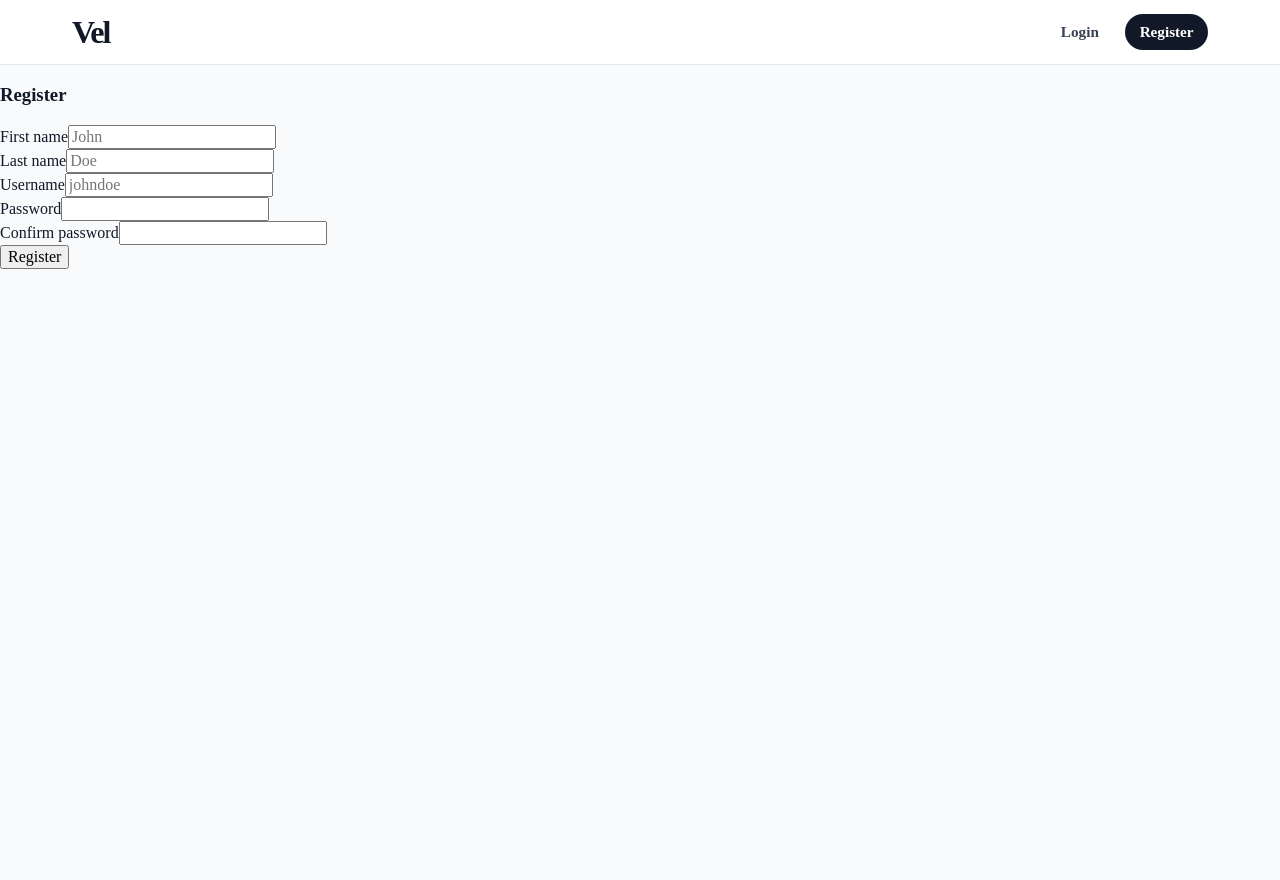
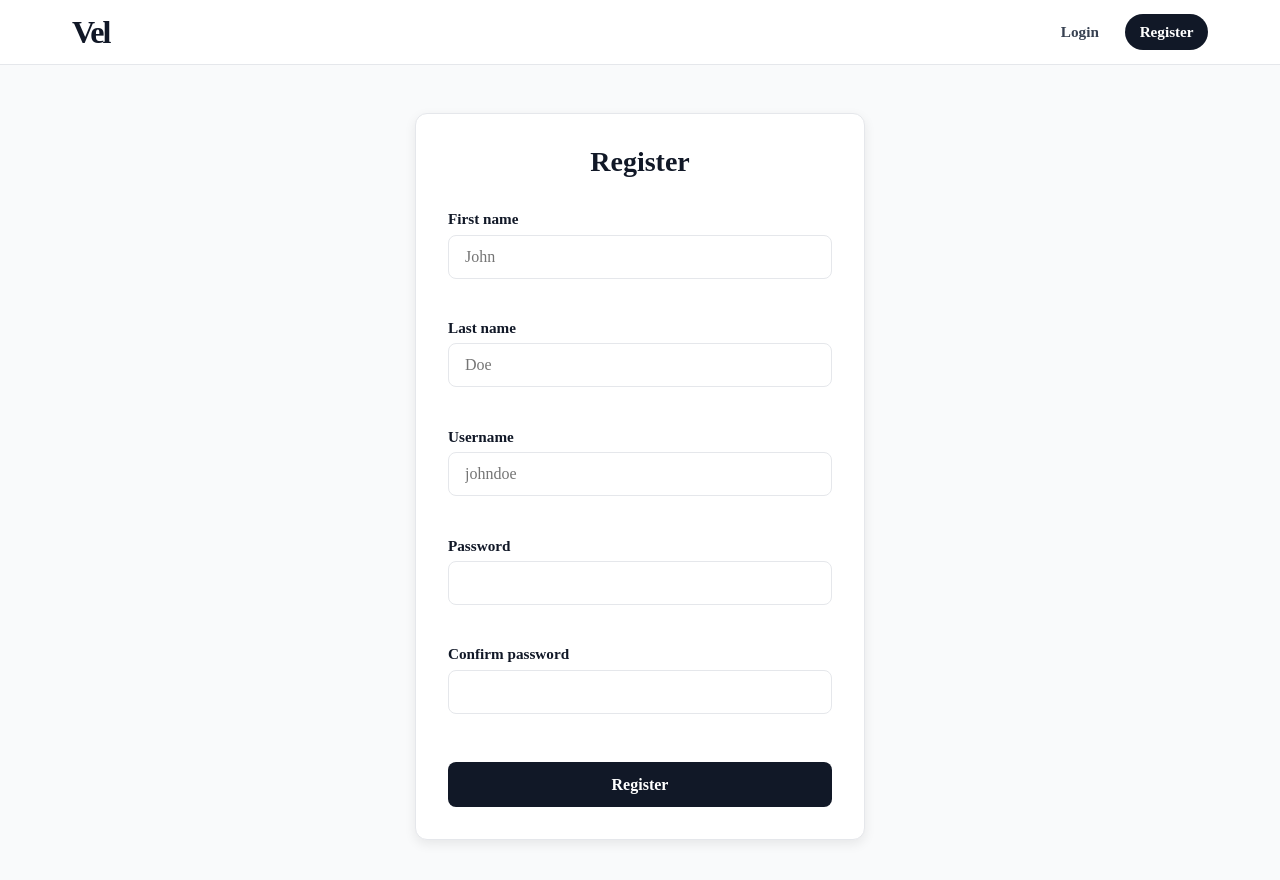
Before and after one commit to veles-rgb/Odin-Book, a React (Vite) app in the folder client/: page /register in a window 1280 px wide. Shown: the top 880 px of the page. Before the commit the page ends 800 px from the top, so only its background shows below. Built offline with nearby package versions, Linux system fonts and the light colour scheme; no server answers.

Commit message:
Update global styles
Include styles for register and login forms as well as reuseable modal styles

```diff
--- a/client/src/index.css
+++ b/client/src/index.css
@@ -210,7 +210,7 @@ textarea {
 
     transform: translate(-50%, -50%);
 
-    width: min(90vw, 600px);
+    width: min(90vw, 700px);
 
     padding: 1.5rem;
 
@@ -249,11 +249,24 @@ textarea {
     color: var(--color-text-primary);
 
     outline: none;
+
+    transition:
+        border-color 0.2s ease,
+        opacity 0.2s ease,
+        box-shadow 0.2s ease;
 }
 
 .modal input:focus,
 .modal textarea:focus {
     border-color: var(--color-input-focus);
+
+    box-shadow: 0 0 0 3px rgba(59, 130, 246, 0.15);
+}
+
+.modal input:disabled,
+.modal textarea:disabled {
+    opacity: 0.7;
+    cursor: not-allowed;
 }
 
 .modal textarea {
@@ -279,6 +292,11 @@ textarea {
     gap: 0.75rem;
 }
 
+.modal-actions button:disabled {
+    opacity: 0.6;
+    cursor: not-allowed;
+}
+
 .modal-close-button {
     border: none;
     background: transparent;
@@ -296,8 +314,11 @@ textarea {
 }
 
 .modal-error {
+    min-height: 18px;
+
     color: var(--color-error);
     font-size: 0.9rem;
+    font-weight: 500;
 }
 
 /* =========================
@@ -423,3 +444,132 @@ textarea {
     opacity: 0.6;
     cursor: not-allowed;
 }
+
+
+/* =========================
+   LOGIN / REGISTER FORM STYLES
+========================= */
+.register-form,
+.login-form {
+    width: 100%;
+    max-width: 450px;
+    margin: 3rem auto;
+    padding: 2rem;
+
+    display: flex;
+    flex-direction: column;
+    gap: 1rem;
+
+    background: var(--color-surface, #ffffff);
+    border: 1px solid var(--color-border, #e5e7eb);
+    border-radius: 12px;
+
+    box-shadow: 0 4px 12px rgba(0, 0, 0, 0.08);
+}
+
+.register-form h3,
+.login-form h3 {
+    margin: 0 0 1rem;
+    text-align: center;
+    font-size: 1.75rem;
+}
+
+.register-form>div,
+.login-form>div {
+    display: flex;
+    flex-direction: column;
+    gap: 0.4rem;
+}
+
+.register-form label,
+.login-form label {
+    font-size: 0.95rem;
+    font-weight: 600;
+}
+
+.register-form input,
+.login-form input {
+    width: 100%;
+    padding: 0.75rem 1rem;
+
+    border: 1px solid var(--color-border, #d1d5db);
+    border-radius: 8px;
+
+    font-size: 1rem;
+
+    transition:
+        border-color 0.2s ease,
+        box-shadow 0.2s ease;
+}
+
+.register-form input:focus,
+.login-form input:focus {
+    outline: none;
+    border-color: #3b82f6;
+
+    box-shadow: 0 0 0 3px rgba(59, 130, 246, 0.15);
+}
+
+.register-form button,
+.login-form button {
+    margin-top: 0.5rem;
+    padding: 0.85rem;
+
+    border: none;
+    border-radius: 8px;
+
+    font-size: 1rem;
+    font-weight: 600;
+
+    cursor: pointer;
+
+    background: #111827;
+    color: white;
+
+    transition:
+        background 0.2s ease,
+        transform 0.1s ease,
+        opacity 0.2s ease;
+}
+
+.register-form button:hover,
+.login-form button:hover {
+    background: #2563eb;
+}
+
+.register-form button:active,
+.login-form button:active {
+    transform: scale(0.98);
+}
+
+.register-form button:disabled,
+.login-form button:disabled {
+    opacity: 0.6;
+    cursor: not-allowed;
+}
+
+.register-form button:disabled:hover,
+.login-form button:disabled:hover {
+    background: #111827;
+}
+
+.register-error,
+.login-error {
+    min-height: 18px;
+
+    color: #dc2626;
+    font-size: 0.875rem;
+    font-weight: 500;
+}
+
+.login-server-error {
+    padding: 0.75rem 1rem;
+
+    border-radius: 8px;
+
+    background: #fee2e2;
+    color: #991b1b;
+
+    font-size: 0.9rem;
+    font-weight: 500;
+}
```
